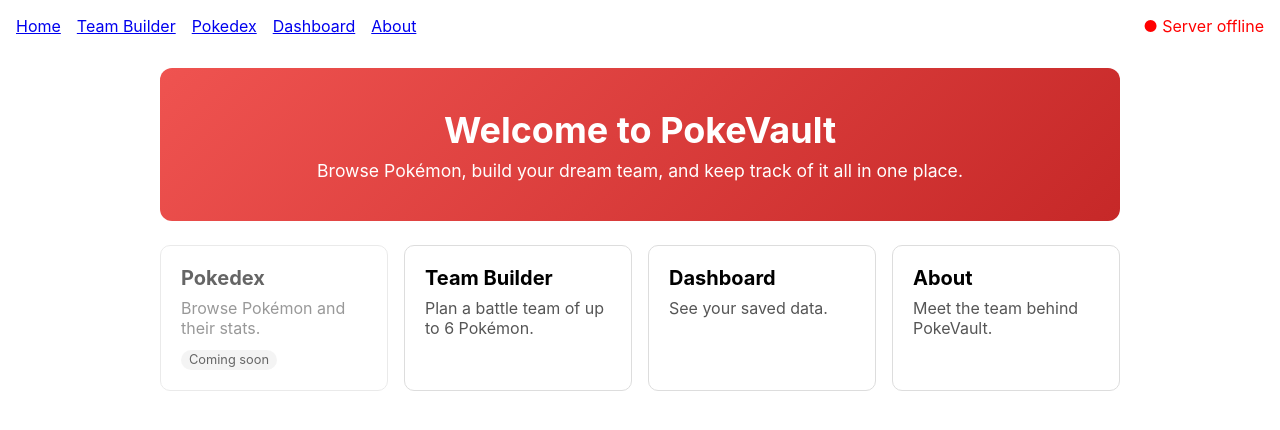
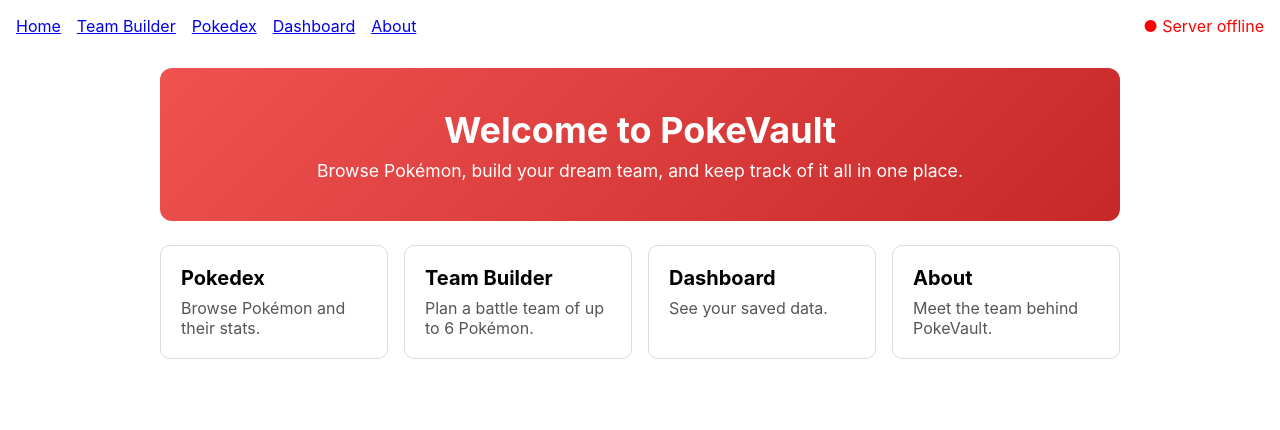
Before and after one commit to austinvugitrepo/PokeVault, a React (Create React App) app: page / in a window 1280 px wide. Shown: the top 430 px of the page. Built offline with nearby package versions, Linux system fonts and the light colour scheme; no server answers.

Commit message:
Link Pokedex card on homepage

```diff
--- a/src/pages/Home.js
+++ b/src/pages/Home.js
@@ -3,7 +3,7 @@ import './Home.css';
 
 // Feature cards shown on the homepage; no "to" means not built yet
 const features = [
-  { title: 'Pokedex', text: 'Browse Pokémon and their stats.' },
+  { title: 'Pokedex', text: 'Browse Pokémon and their stats.', to: '/pokedex' },
   { title: 'Team Builder', text: 'Plan a battle team of up to 6 Pokémon.', to: '/team-builder' },
   { title: 'Dashboard', text: 'See your saved data.', to: '/dashboard' },
   { title: 'About', text: 'Meet the team behind PokeVault.', to: '/about' },
```
